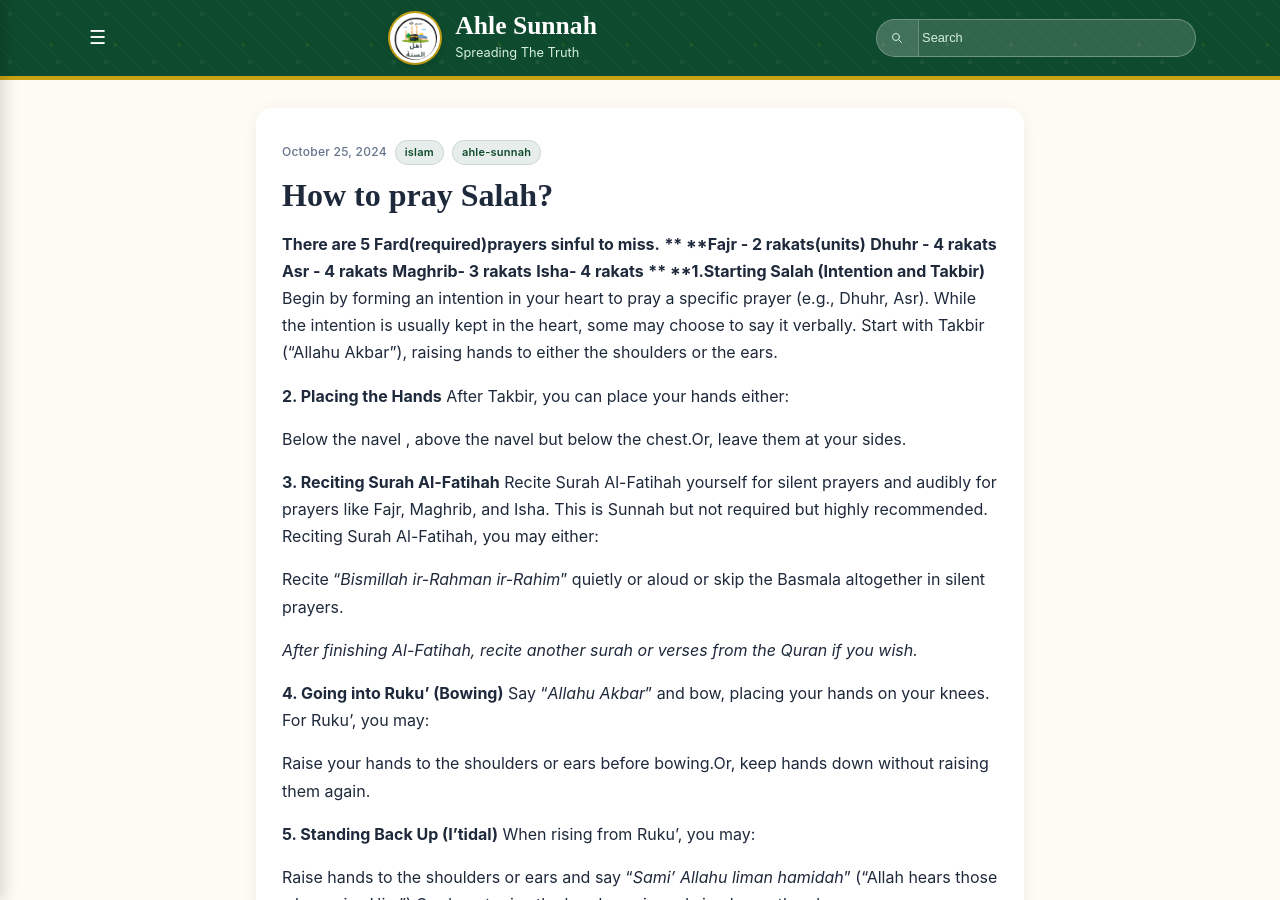
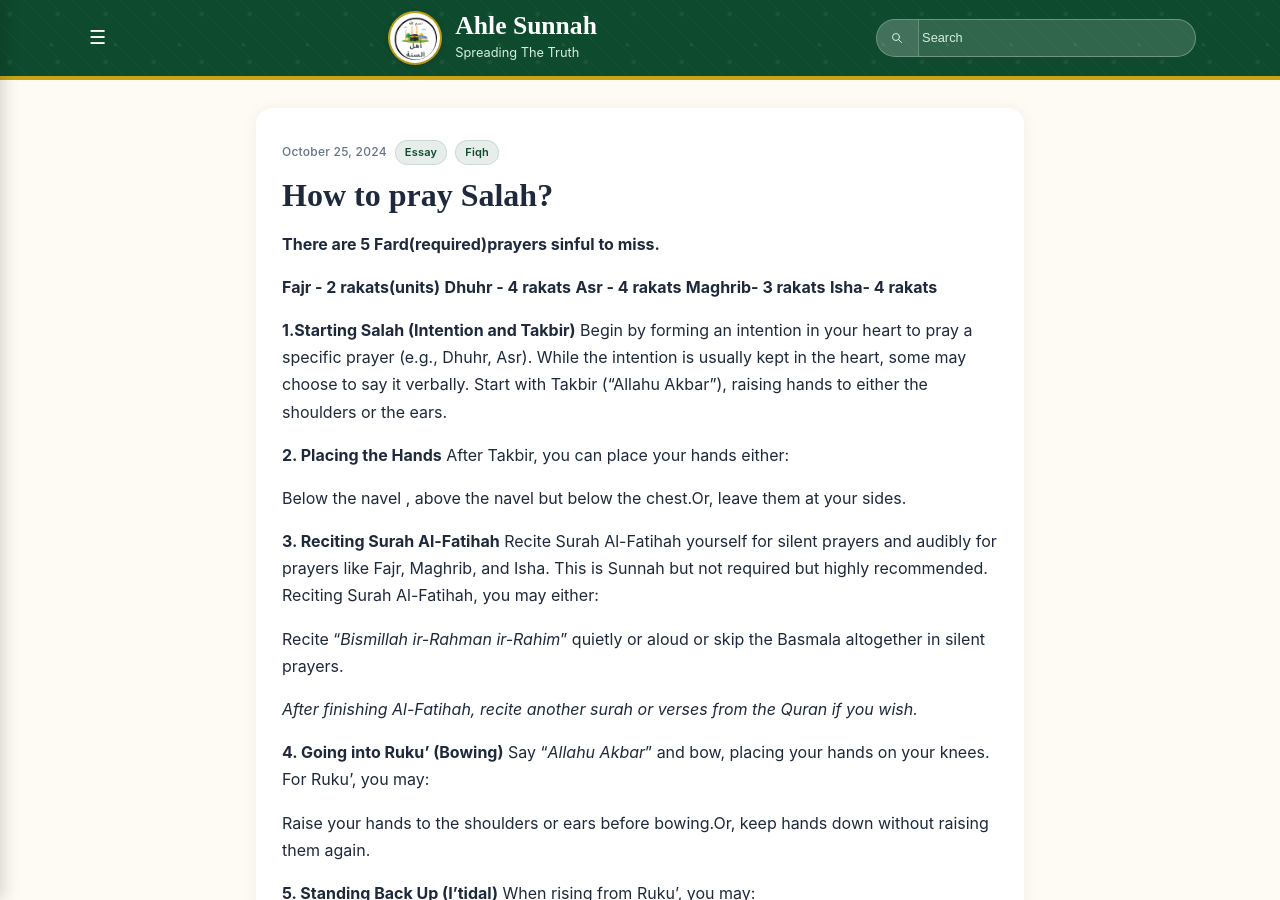
Before and after one commit to Fali17/ahlesunnah, a Jekyll site: the page built from _posts/2024-10-25-how-to-pray-salah.md, in a window 1280 px wide and 900 px high. Built offline with Jekyll 4.4.1, drawn with Linux system fonts in a browser that asks for light colours.

Commit message:
Update 2024-10-25-how-to-pray-salah.md

```diff
--- a/_posts/2024-10-25-how-to-pray-salah.md
+++ b/_posts/2024-10-25-how-to-pray-salah.md
@@ -2,17 +2,17 @@
 layout: post
 title: "How to pray Salah?"
 date: 2024-10-25 20:22:00 +0000
-tags: [islam, ahle-sunnah]
+tags: [Essay,Fiqh]
 ---
 
 **There are 5 Fard(required)prayers sinful to miss.**
-****
+
 **Fajr - 2 rakats(units)**
 **Dhuhr - 4 rakats**
 **Asr - 4 rakats**
 **Maghrib- 3 rakats**
 **Isha- 4 rakats**
-****
+
 **1.Starting Salah (Intention and Takbir)**
 Begin by forming an intention in your heart to pray a specific prayer (e.g., Dhuhr, Asr). While the intention is usually kept in the heart, some may choose to say it verbally. Start with Takbir ("Allahu Akbar"), raising hands to either the shoulders or the ears.
 
```
